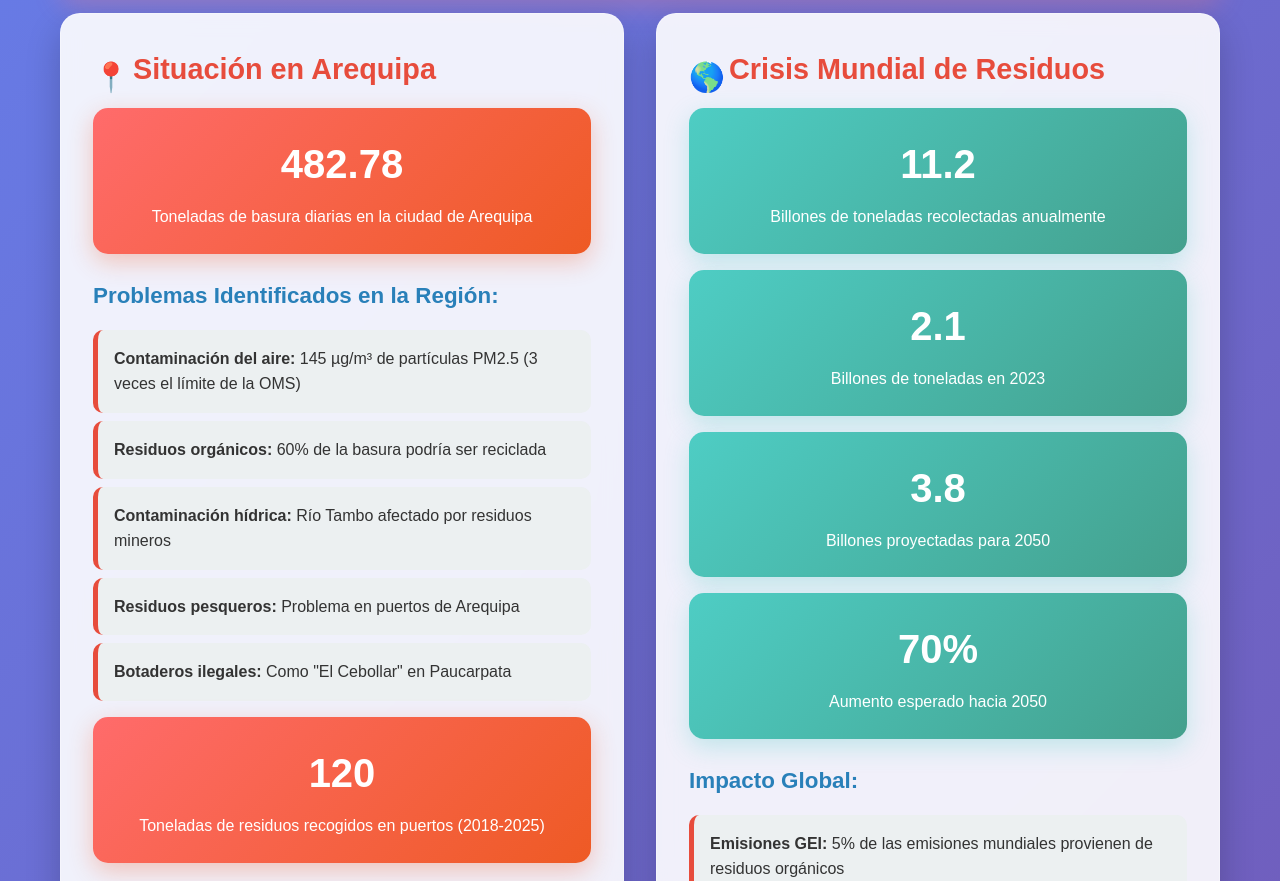
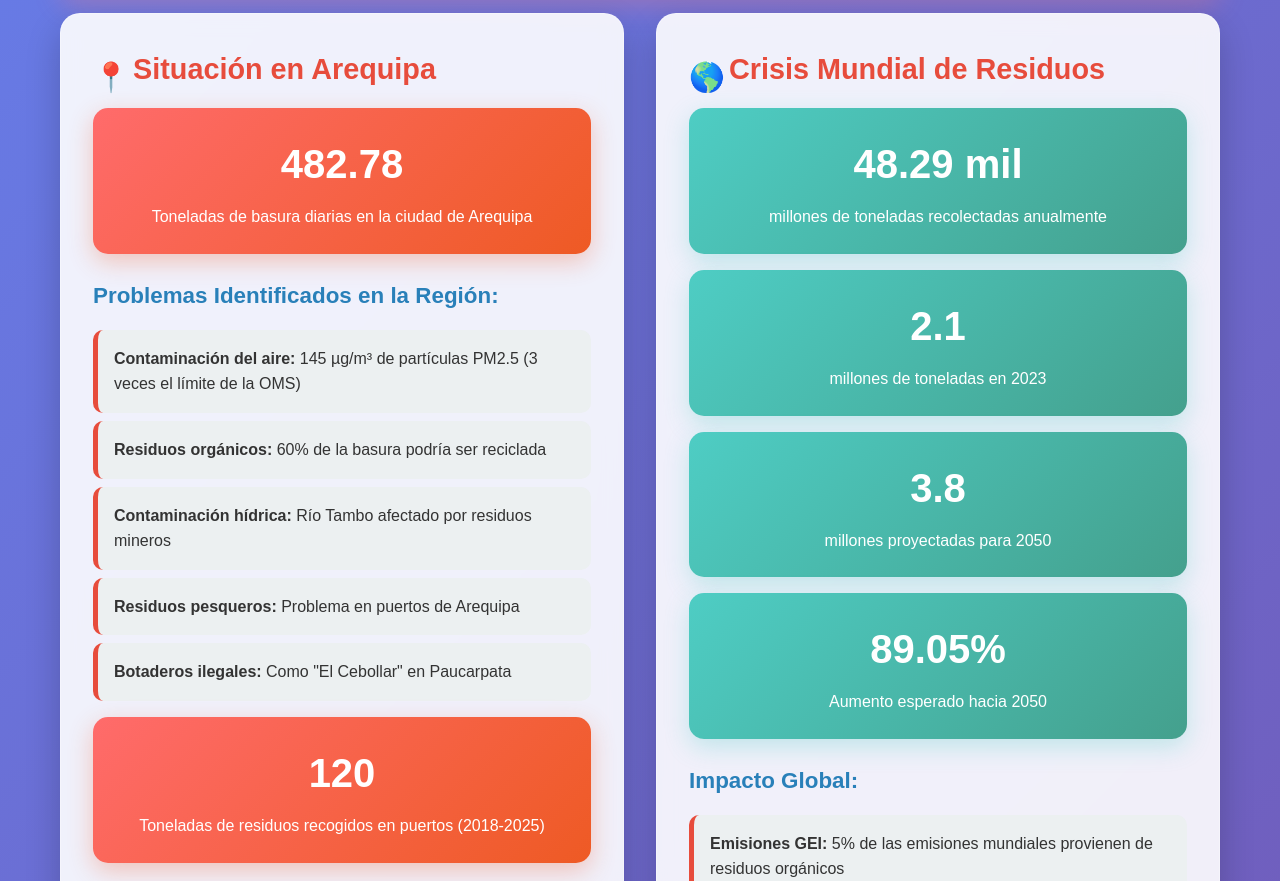
Before and after one commit to alex333434/contaminacion-congata-arequipa, a plain HTML site: page index.html in a window 1280 px wide. Shown: the part 303-1184 px from the top of the page. Drawn offline with Linux system fonts and the light colour scheme.

Commit message:
index.html

```diff
--- a/index.html
+++ b/index.html
@@ -265,19 +265,19 @@
 
                 <div class="world-stats">
                     <div class="world-stat">
-                        <span class="stat-number">11.2</span>
-                        <div>Billones de toneladas recolectadas anualmente</div>
+                        <span class="stat-number">48.29 mil</span>
+                        <div>millones de toneladas recolectadas anualmente</div>
                     </div>
                     <div class="world-stat">
                         <span class="stat-number">2.1</span>
-                        <div>Billones de toneladas en 2023</div>
+                        <div>millones de toneladas en 2023</div>
                     </div>
                     <div class="world-stat">
                         <span class="stat-number">3.8</span>
-                        <div>Billones proyectadas para 2050</div>
+                        <div>millones proyectadas para 2050</div>
                     </div>
                     <div class="world-stat">
-                        <span class="stat-number">70%</span>
+                        <span class="stat-number">89.05%</span>
                         <div>Aumento esperado hacia 2050</div>
                     </div>
                 </div>
```
